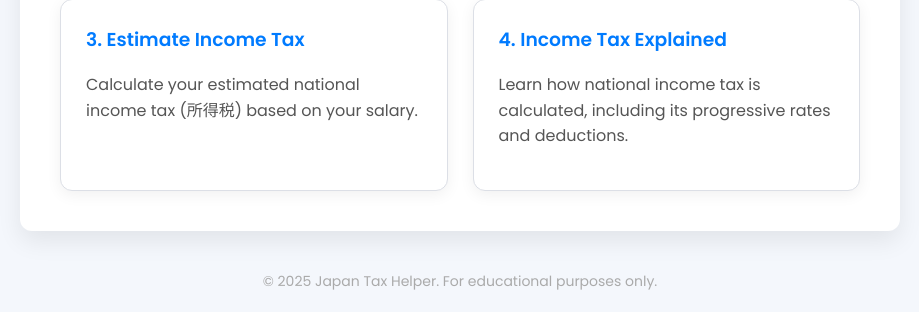
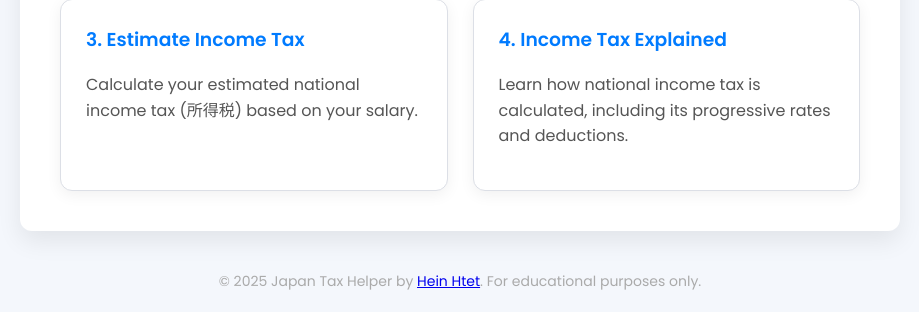
Before and after one commit to upc-hub/japan-tax-helper, a Flask app: page / in a window 1280 px wide. Shown: the part 517-829 px from the top of the page, without its empty margins (180-1099 px from the left). Run offline with Flask 2, Linux system fonts and the light colour scheme.

Commit message:
update footer

```diff
--- a/templates/layout.html
+++ b/templates/layout.html
@@ -18,7 +18,7 @@
     </div>
 
     <footer>
-        © 2025 Japan Tax Helper. For educational purposes only.
+         © 2025 Japan Tax Helper by <a href="https://profs.provost.nagoya-u.ac.jp/html/100013690_en.html" target="_blank" rel="noopener noreferrer">Hein Htet</a>. For educational purposes only.
     </footer>
 
     {% block scripts %}{% endblock %}
```
